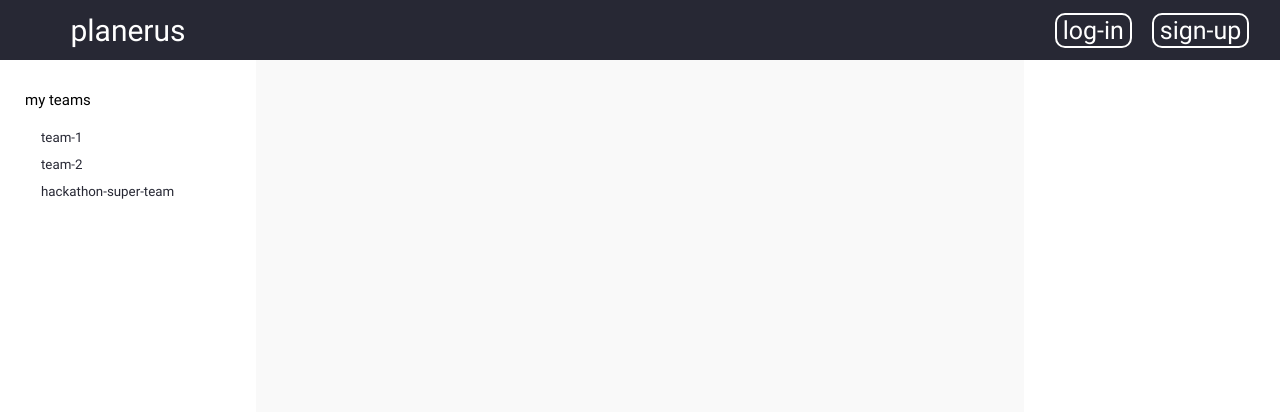
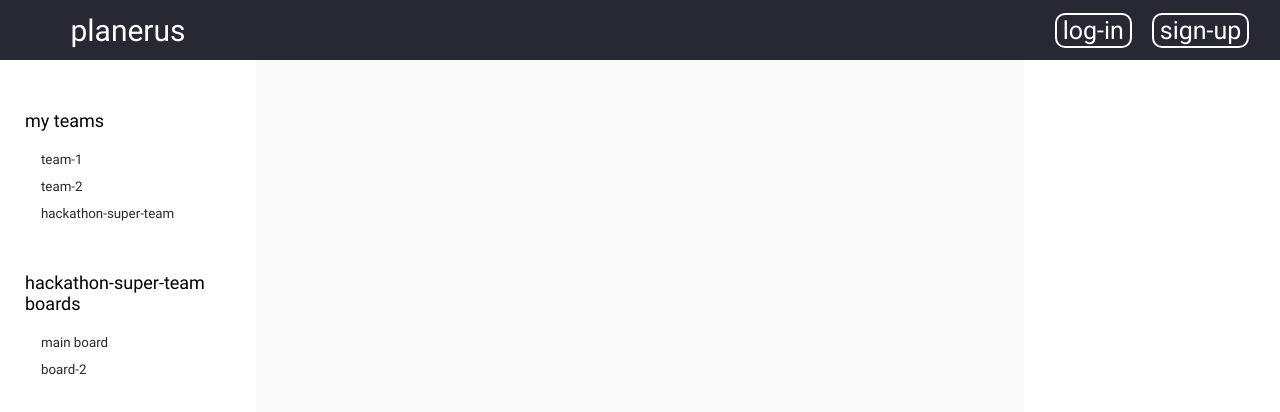
Before and after one commit to Ulukele/team-tasking-app, a Vue app in the folder frontend/improved-todo/: page / in a window 1280 px wide. Shown: the top 412 px of the page. Built offline with nearby package versions, Linux system fonts and the light colour scheme.

Commit message:
add teams, boards (items components). fill with constants.

```diff
--- /dev/null
+++ b/frontend/improved-todo/src/components/BoardItem.vue
@@ -0,0 +1,29 @@
+<script>
+export default {
+    props: {
+        board: {
+            type: Object,
+            required: true
+        }
+    },
+
+    data() {
+        return {
+        }
+    }
+}
+</script>
+
+<template>
+<button class="board-name-btn" @click="$emit('choosen', board)">{{board.name_}}</button>
+</template>
+
+<style>
+
+.board-name-btn {
+    color: var(--black_color);
+    border: 0;
+    background: none;
+}
+
+</style>
--- a/frontend/improved-todo/src/components/TeamsBoards.vue
+++ b/frontend/improved-todo/src/components/TeamsBoards.vue
@@ -1,10 +1,12 @@
 <script>
 import TeamItem from './TeamItem.vue'
+import BoardItem from './BoardItem.vue'
 
 export default {
 
     components: {
-        TeamItem
+        TeamItem,
+        BoardItem
     },
 
     props: {
@@ -29,13 +31,34 @@ export default {
                     name_:"hackathon-super-team"
                 }
             ],
-            currentTeamId: null,
+
+            currentTeam: {
+                id: 2,
+                name_: "hackathon-super-team",
+                boards: [
+                    {
+                        id: 0,
+                        name_: "main board"
+                    },
+                    {
+                        id: 1,
+                        name_: "board-2"
+                    }
+                ],
+            },
         }
     },
 
     computed: {
         allMyTeams() {
             return [...this.teams].sort()
+        },
+
+        allTeamBoards() {
+            if (!this.currentTeam ){
+                return []
+            }
+            return [...this.currentTeam.boards].sort()
         }
     }
 
@@ -45,16 +68,23 @@ export default {
 
 
 <template><div class="teams-wrapper">
-    <div class="my-teams">
+    <div class="my-teams items-main-div">
         <label>my teams</label>
-        <div class="my-teams-content">
-            <TeamItem class="team-item"
+        <div class="my-teams-content content-wrapper">
+            <TeamItem class="team-item item-wrapper"
             v-for="team in allMyTeams"
             v-bind:team="team"
             />
         </div>
     </div>
-    <div class="team-decks">
+    <div class="team-decks items-main-div" v-if="currentTeam">
+        <label>{{currentTeam.name_}} boards</label>
+        <div class="boards-content content-wrapper">
+            <BoardItem class="board-item item-wrapper"
+            v-for="board in allTeamBoards"
+            v-bind:board="board"
+            />
+        </div>
     </div>
 </div></template>
 
@@ -65,18 +95,23 @@ export default {
     margin-left: 25px;
 }
 
-.my-teams label {
-    font-size: 15px;
+.items-main-div {
+    margin-top: 50px;
 }
 
-.my-teams-content {
+.items-main-div label {
+    font-size: 18px;
+}
+
+.content-wrapper{
     margin-top: 20px;
     margin-left: 10px;
 }
 
-.team-item {
+.item-wrapper {
     display: block;
     margin-bottom: 10px;
 }
 
+
 </style>
```
Also changed, not shown: frontend/improved-todo/src/components/BoardsItem.vue (deleted, +0 -8 lines), 1 other file (tests, documents, lock files or other folders).
